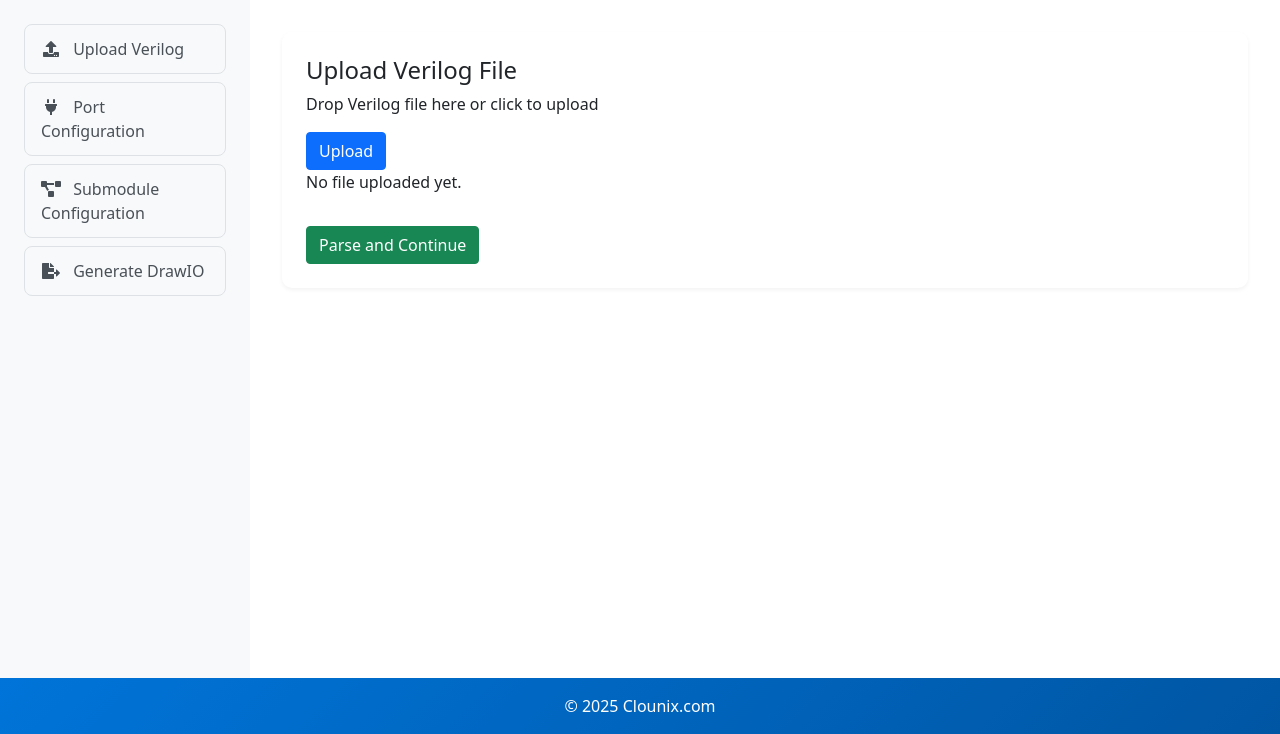
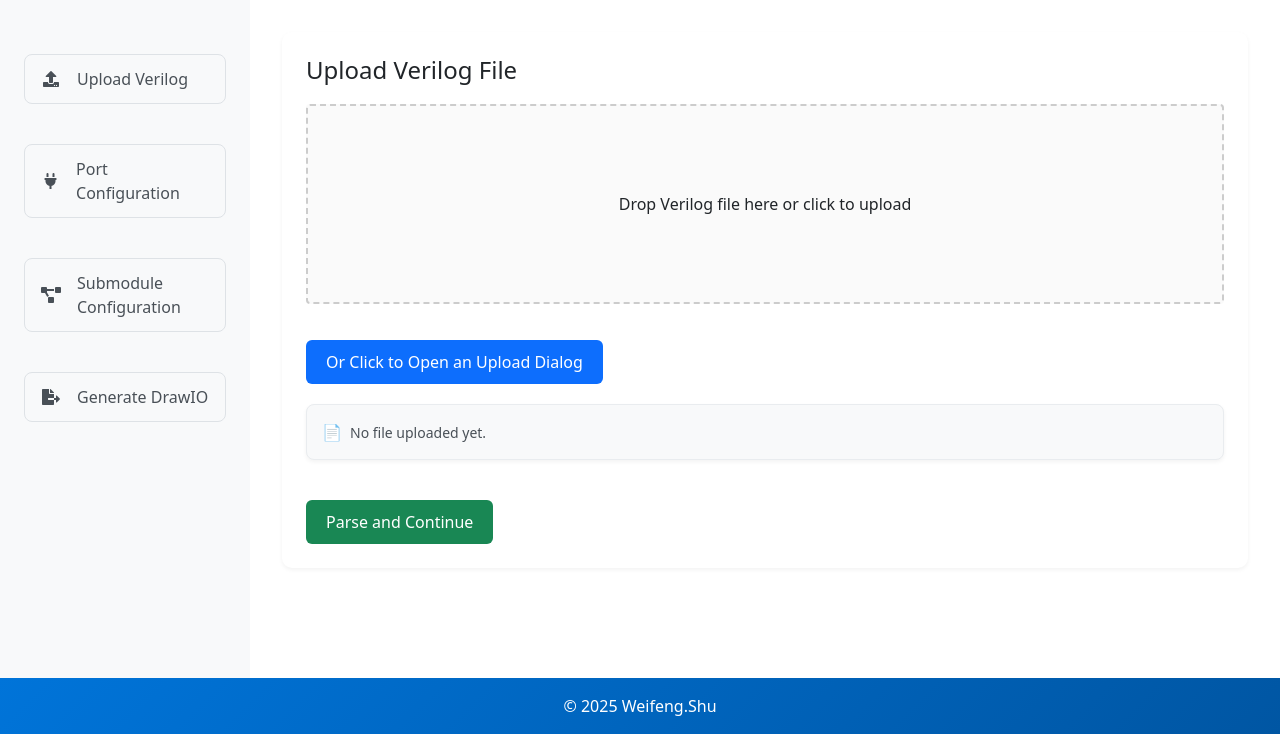
Before and after one commit to weshu/verilog2drawio, a Flask app: page / in a window 1280 px wide. Shown: the part 66-800 px from the top of the page. Run offline with Flask 3, Linux system fonts and the light colour scheme; some libraries are stand-ins or nearby versions.

Commit message:
update ui

```diff
--- a/templates/index.html
+++ b/templates/index.html
@@ -47,6 +47,8 @@
             background-color: transparent;
             color: #495057;
             border: 1px solid #dee2e6;
+            margin-top: 30px;
+            margin-bottom: 10px;
         }
 
         nav .btn:hover {
@@ -104,6 +106,124 @@
                 width: 200px;
             }
         }
+
+        /* Add these styles to ensure drop-zone is visible in all browsers */
+        .drop-zone {
+            width: 100%;
+            height: 200px;
+            border: 2px dashed #ccc;
+            border-radius: 4px;
+            display: flex;
+            align-items: center;
+            justify-content: center;
+            margin: 20px 0;
+            background-color: #fafafa;
+            cursor: pointer;
+            transition: all 0.3s ease;
+            position: relative;
+            box-sizing: border-box;
+        }
+
+        .drop-zone:hover {
+            border-color: #666;
+            background-color: #f0f0f0;
+        }
+
+        .drop-zone.dragover {
+            border-color: #4CAF50;
+            background-color: #E8F5E9;
+        }
+
+        /* Add these styles for better text visibility */
+        .drop-zone p {
+            margin: 0;
+            color: #666;
+            font-size: 16px;
+            text-align: center;
+        }
+
+        /* Ensure file input is properly hidden but accessible */
+        #file-input {
+            position: absolute;
+            width: 100%;
+            height: 100%;
+            top: 0;
+            left: 0;
+            opacity: 0;
+            cursor: pointer;
+        }
+
+        /* Modern styling for file upload status */
+        .upload-status {
+            background-color: #f8f9fa;
+            border-radius: 8px;
+            padding: 15px;
+            margin: 20px 0;
+            box-shadow: 0 2px 4px rgba(0,0,0,0.05);
+            border: 1px solid #e9ecef;
+        }
+
+        .upload-status p {
+            margin: 0;
+            color: #495057;
+            font-size: 14px;
+            display: flex;
+            align-items: center;
+            gap: 8px;
+        }
+
+        .upload-status p::before {
+            content: "📄";
+            font-size: 16px;
+        }
+
+        /* Modern button styling */
+        .btn {
+            padding: 10px 20px;
+            border-radius: 6px;
+            font-weight: 500;
+            transition: all 0.2s ease;
+            border: none;
+            cursor: pointer;
+            display: inline-flex;
+            align-items: center;
+            gap: 8px;
+            margin-top: 20px;
+        }
+
+        .btn-primary {
+            background-color: #0d6efd;
+            color: white;
+        }
+
+        .btn-primary:hover {
+            background-color: #0b5ed7;
+            transform: translateY(-1px);
+        }
+
+        .btn-success {
+            background-color: #198754;
+            color: white;
+        }
+
+        .btn-success:hover {
+            background-color: #157347;
+            transform: translateY(-1px);
+        }
+
+        .btn:active {
+            transform: translateY(0);
+        }
+
+        /* Add a subtle animation for status changes */
+        @keyframes fadeIn {
+            from { opacity: 0; transform: translateY(-10px); }
+            to { opacity: 1; transform: translateY(0); }
+        }
+
+        .upload-status {
+            animation: fadeIn 0.3s ease-out;
+        }
     </style>
 </head>
 <body>
@@ -148,7 +268,7 @@
 
         <!-- Footer -->
         <footer>
-            <p class="text-white mb-0">© 2025 Clounix.com</p>
+            <p class="text-white mb-0">© 2025 Weifeng.Shu </p>
         </footer>
     </div>
 
--- a/templates/upload.html
+++ b/templates/upload.html
@@ -5,15 +5,18 @@
             Drop Verilog file here or click to upload
             <input type="file" name="file" id="file-input" hidden onchange="handleUpload()" />
         </div>
-        <button type="button" class="btn btn-primary mt-3" onclick="triggerFileInput(); handleUpload()">Upload</button>
+        <button type="button" class="btn btn-primary mt-3" onclick="triggerFileInput(); handleUpload()">Or Click to Open an Upload Dialog</button>
     </form>
-    {% if filename %}
-    <p>Uploaded File: {{ filename }}</p> <!-- 显示已上传文件信息 -->
-    {% else %}
-    <p>No file uploaded yet.</p> <!-- 提示用户未上传文件 -->
-    {% endif %}
-    <!-- 解析并跳转按钮 -->
-    <button class="btn btn-success mt-3" onclick="parseAndContinue()">Parse and Continue</button>
+    <div class="upload-status">
+        {% if filename %}
+        <p>Upload File: {{ filename }}</p>
+        {% else %}
+        <p>No file uploaded yet.</p>
+        {% endif %}
+    </div>
+    <button class="btn btn-success" onclick="parseAndContinue()">
+        <span>Parse and Continue</span>
+    </button>
 </div>
 
 <script>
```
